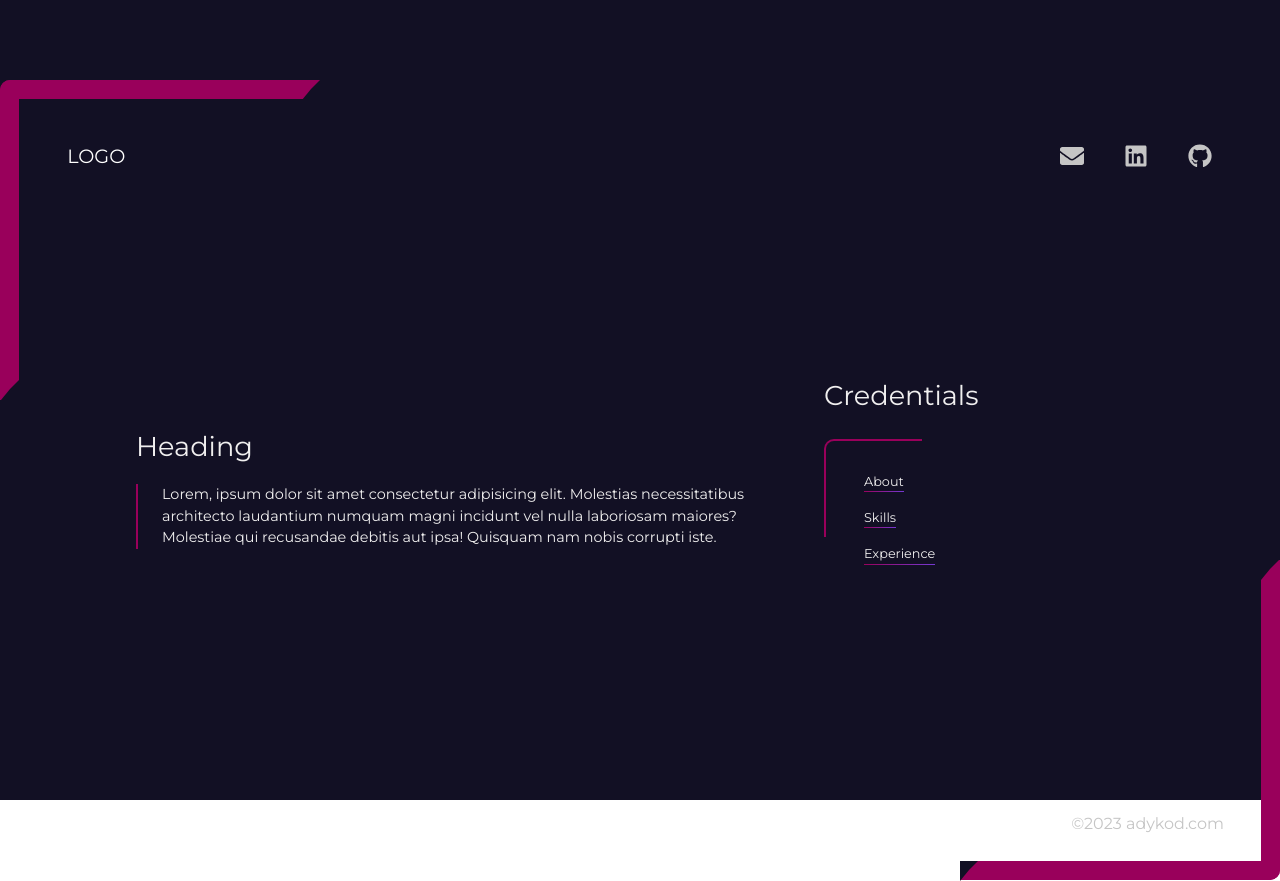
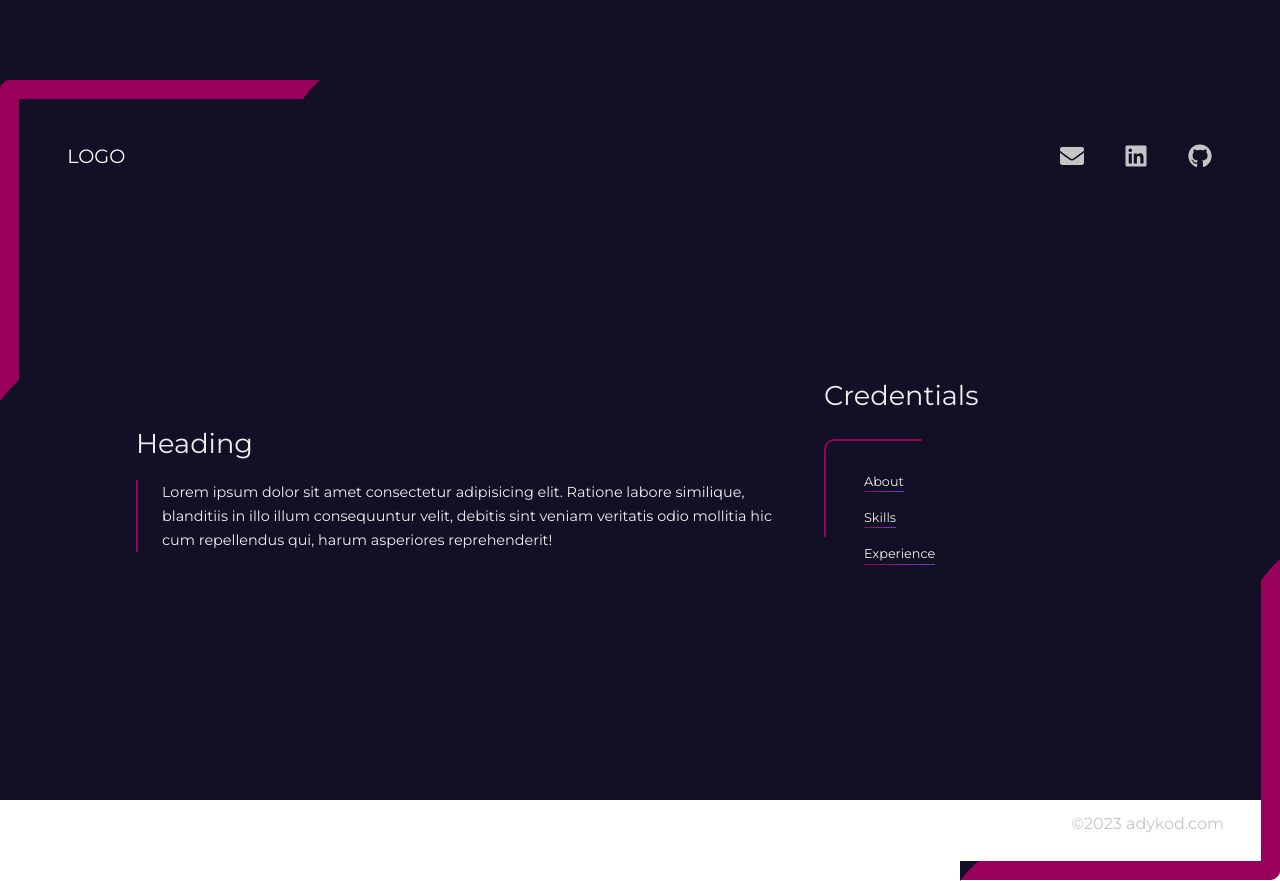
Before and after one commit to adnan725/portfolio, a React (Vite) app: page / in a window 1280 px wide. Built offline with nearby package versions, Linux system fonts and the light colour scheme.

Commit message:
implemented about page

```diff
--- /dev/null
+++ b/src/components/About/index.tsx
@@ -0,0 +1,16 @@
+import React from "react";
+
+type Props = {};
+
+const About = (props: Props) => {
+  return (
+    <div>
+      Lorem ipsum dolor sit amet consectetur adipisicing elit. Ratione labore
+      similique, blanditiis in illo illum consequuntur velit, debitis sint
+      veniam veritatis odio mollitia hic cum repellendus qui, harum asperiores
+      reprehenderit!
+    </div>
+  );
+};
+
+export default About;
--- a/src/components/Content/Content.module.scss
+++ b/src/components/Content/Content.module.scss
@@ -23,15 +23,7 @@
 
       .paragraph {
         font-size: 0.9rem;
-        transition: all 500ms ease-in-out;
-
-        .active {
-          opacity: 1;
-        }
-
-        .inActive {
-          opacity: 0;
-        }
+        line-height: 1.5rem;
       }
     }
   }
--- a/src/components/Content/index.tsx
+++ b/src/components/Content/index.tsx
@@ -1,5 +1,6 @@
 import styles from "./Content.module.scss";
 import React, { useState } from "react";
+import About from "../About";
 
 type Props = {};
 
@@ -17,12 +18,7 @@ const Content = (props: Props) => {
           <p className={styles.heading}>Heading</p>
           <div className={styles.content}>
             {activeLink === "about" && (
-              <p className={styles.paragraph}>
-                Lorem, ipsum dolor sit amet consectetur adipisicing elit.
-                Molestias necessitatibus architecto laudantium numquam magni
-                incidunt vel nulla laboriosam maiores? Molestiae qui recusandae
-                debitis aut ipsa! Quisquam nam nobis corrupti iste.
-              </p>
+              <p className={styles.paragraph}>{<About />}</p>
             )}
             {activeLink === "skills" && (
               <p className={styles.paragraph}>
```
